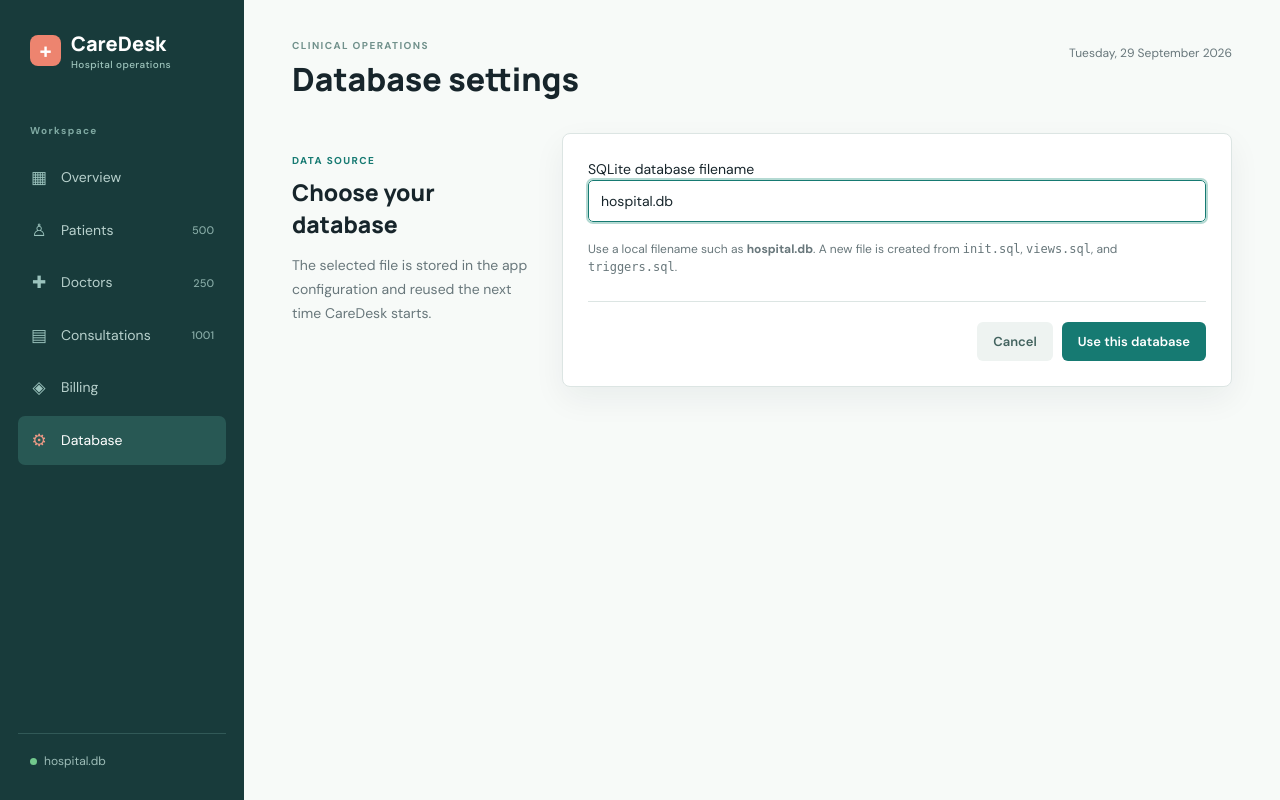
After one commit to termuxBash/HospitalManagement, a Flask app: page /settings/database in a window 1280 px wide. The commit adds this page. Run offline with Flask 3, Linux system fonts and the light colour scheme; data comes from the database, SQL or seed files in the repository.

Commit message:
implement database configuration settings and billing audit features; update SQL scripts and templates

```diff
--- a/app.py
+++ b/app.py
@@ -1,16 +1,35 @@
 from pathlib import Path
 import sqlite3
+import json
 from datetime import datetime
 
 from flask import Flask, flash, g, redirect, render_template, request, url_for
 
 
 BASE_DIR = Path(__file__).resolve().parent
-DATABASE = BASE_DIR / "hospital.db"
+CONFIG_FILE = BASE_DIR / "database_config.json"
+DEFAULT_DATABASE_NAME = "hospital.db"
 
 app = Flask(__name__)
-app.config["DATABASE"] = DATABASE
+app.config["DATABASE"] = BASE_DIR / DEFAULT_DATABASE_NAME
 app.config["SECRET_KEY"] = "hospital-management-local"
+
+
+def read_database_name():
+    try:
+        name = json.loads(CONFIG_FILE.read_text()).get("database_name", DEFAULT_DATABASE_NAME)
+    except (FileNotFoundError, json.JSONDecodeError, AttributeError):
+        name = DEFAULT_DATABASE_NAME
+    path = Path(str(name)).name
+    return path if path.endswith((".db", ".sqlite", ".sqlite3")) else DEFAULT_DATABASE_NAME
+
+
+def set_database_name(name):
+    safe_name = Path(name).name
+    if safe_name != name or not safe_name.endswith((".db", ".sqlite", ".sqlite3")):
+        raise ValueError("Database name must be a local .db, .sqlite, or .sqlite3 file.")
+    CONFIG_FILE.write_text(json.dumps({"database_name": safe_name}, indent=2) + "\n")
+    app.config["DATABASE"] = BASE_DIR / safe_name
 
 
 def get_db():
@@ -29,38 +48,47 @@ def close_db(_error=None):
 
 
 def ensure_database():
-    if DATABASE.exists():
-        db = sqlite3.connect(DATABASE)
-        try:
-            columns = [row[1] for row in db.execute('PRAGMA table_info("MedicineGiven")')]
-            if columns and "ID" not in columns:
-                db.execute('DROP TRIGGER IF EXISTS "MedicineTrigger"')
-                db.execute('DROP TABLE IF EXISTS "MedicineGiven_new"')
-                db.execute('''CREATE TABLE "MedicineGiven_new" (
-                    "ID" INTEGER PRIMARY KEY AUTOINCREMENT,
-                    "PatientID" INTEGER NOT NULL,
-                    "Diagnosis" TEXT,
-                    "Medicine" TEXT,
-                    "DateTime" TEXT NOT NULL DEFAULT CURRENT_TIMESTAMP
-                )''')
-                db.execute('''INSERT INTO "MedicineGiven_new" ("PatientID", "Diagnosis", "Medicine", "DateTime")
-                              SELECT "PatientID", "Diagnosis", "Medicine", "DateTime" FROM "MedicineGiven"''')
-                db.execute('DROP TABLE "MedicineGiven"')
-                db.execute('ALTER TABLE "MedicineGiven_new" RENAME TO "MedicineGiven"')
-                db.execute('''CREATE TRIGGER "MedicineTrigger"
-                              AFTER INSERT ON "Consultation"
-                              FOR EACH ROW
-                              BEGIN
-                                  INSERT INTO "MedicineGiven" ("PatientID", "Diagnosis", "Medicine", "DateTime")
-                                  VALUES (NEW.PatientID, NEW.Diagnosis, NEW.Medicine, NEW.DateTime);
-                              END''')
-                db.commit()
-        finally:
-            db.close()
-        return
-    db = sqlite3.connect(DATABASE)
+    database = app.config["DATABASE"]
+    db = sqlite3.connect(database)
     try:
-        for filename in ("init.sql", "views.sql", "triggers.sql"):
+        db.execute("PRAGMA foreign_keys = ON")
+        existing_tables = {
+            row[0]
+            for row in db.execute(
+                "SELECT name FROM sqlite_master WHERE type = 'table' AND name NOT LIKE 'sqlite_%'"
+            )
+        }
+        columns = [row[1] for row in db.execute('PRAGMA table_info("MedicineGiven")')]
+        if columns and "ID" not in columns:
+            db.execute('DROP TRIGGER IF EXISTS "MedicineTrigger"')
+            db.execute('DROP TABLE IF EXISTS "MedicineGiven_new"')
+            db.execute('''CREATE TABLE "MedicineGiven_new" (
+                "ID" INTEGER PRIMARY KEY AUTOINCREMENT,
+                "PatientID" INTEGER NOT NULL,
+                "Diagnosis" TEXT,
+                "Medicine" TEXT,
+                "DateTime" TEXT NOT NULL DEFAULT CURRENT_TIMESTAMP
+            )''')
+            db.execute('''INSERT INTO "MedicineGiven_new" ("PatientID", "Diagnosis", "Medicine", "DateTime")
+                          SELECT "PatientID", "Diagnosis", "Medicine", "DateTime" FROM "MedicineGiven"''')
+            db.execute('DROP TABLE "MedicineGiven"')
+            db.execute('ALTER TABLE "MedicineGiven_new" RENAME TO "MedicineGiven"')
+        if not existing_tables:
+            db.executescript((BASE_DIR / "init.sql").read_text())
+        elif "BillingAudit" not in existing_tables:
+            db.executescript('''CREATE TABLE "BillingAudit" (
+                "AuditID" INTEGER PRIMARY KEY AUTOINCREMENT,
+                "TransactionID" INTEGER,
+                "Action" TEXT NOT NULL CHECK("Action" IN ('INSERT', 'UPDATE', 'DELETE')),
+                "OldAmount" NUMERIC,
+                "NewAmount" NUMERIC,
+                "OldConsultationID" INTEGER,
+                "NewConsultationID" INTEGER,
+                "OldDoctorID" INTEGER,
+                "NewDoctorID" INTEGER,
+                "ChangedAt" TEXT NOT NULL DEFAULT CURRENT_TIMESTAMP
+            )''')
+        for filename in ("views.sql", "triggers.sql"):
             db.executescript((BASE_DIR / filename).read_text())
         db.commit()
     finally:
@@ -87,8 +115,8 @@ def save_record(query, parameters):
             message = "That email, phone number, or department already exists."
         elif "FOREIGN KEY constraint failed" in message:
             message = "Choose a valid related record before saving."
-        elif "Payment cannot be processed" in message:
-            message = "Billing amounts must be below 10,000."
+        elif "CHECK constraint failed" in message and ("Billing" in message or "Amount" in message):
+            message = "Billing amounts must be greater than zero and below 10,000."
         elif "CHECK constraint failed" in message:
             message = "One of the entered values is outside the allowed range."
         flash(message, "error")
@@ -100,6 +128,7 @@ def save_record(query, parameters):
 def inject_navigation_counts():
     return {
         "now": datetime.now,
+        "database_name": Path(app.config["DATABASE"]).name,
         "nav_counts": {
             "patients": fetch_one('SELECT COUNT(*) AS count FROM "Patient"')["count"],
             "doctors": fetch_one('SELECT COUNT(*) AS count FROM "Doctor"')["count"],
@@ -240,6 +269,26 @@ def new_billing():
     return render_template("billing_form.html", consultations=consultations_list)
 
 
+@app.route("/billing/audit")
+def billing_audit():
+    records = fetch_all('SELECT * FROM "BillingAudit" ORDER BY "AuditID" DESC')
+    return render_template("billing_audit.html", records=records)
+
+
+@app.route("/settings/database", methods=("GET", "POST"))
+def database_settings():
+    if request.method == "POST":
+        try:
+            set_database_name(request.form["database_name"].strip())
+            ensure_database()
+            flash(f"Using database {Path(app.config['DATABASE']).name}.", "success")
+            return redirect(url_for("dashboard"))
+        except (KeyError, ValueError, OSError, sqlite3.Error) as error:
+            flash(str(error), "error")
+    return render_template("database_settings.html", database_name=Path(app.config["DATABASE"]).name)
+
+
+set_database_name(read_database_name())
 ensure_database()
 
 
--- /dev/null
+++ b/database_config.json
@@ -0,0 +1,3 @@
+{
+  "database_name": "hospital.db"
+}
--- a/temp.sql
+++ b/temp.sql
@@ -1,2 +1,2 @@
 INSERT INTO "Consultation" ("PatientID", "DoctorID", "Diagnosis", "Medicine", "TestType")
-        VALUES (20,  12, "Death", "Benzene", 1);
+        VALUES (20, 12, 'Death', 'Benzene', 1);
--- a/templates/base.html
+++ b/templates/base.html
@@ -19,8 +19,9 @@
       <a class="nav-link {% if request.endpoint in ['doctors', 'new_doctor'] %}active{% endif %}" href="{{ url_for('doctors') }}"><span>✚</span>Doctors <b>{{ nav_counts.doctors }}</b></a>
       <a class="nav-link {% if request.endpoint in ['consultations', 'new_consultation'] %}active{% endif %}" href="{{ url_for('consultations') }}"><span>▤</span>Consultations <b>{{ nav_counts.consultations }}</b></a>
       <a class="nav-link {% if request.endpoint in ['billing', 'new_billing'] %}active{% endif %}" href="{{ url_for('billing') }}"><span>◈</span>Billing</a>
+      <a class="nav-link {% if request.endpoint == 'database_settings' %}active{% endif %}" href="{{ url_for('database_settings') }}"><span>⚙</span>Database</a>
     </nav>
-    <div class="sidebar-foot"><span class="status-dot"></span>Database connected</div>
+    <div class="sidebar-foot"><span class="status-dot"></span>{{ database_name }}</div>
   </aside>
   <main class="main-content">
     <header class="topbar"><div><span class="eyebrow">CLINICAL OPERATIONS</span><h1>{% block heading %}Good day{% endblock %}</h1></div><div class="date-stamp">{{ now().strftime('%A, %d %B %Y') }}</div></header>
--- a/templates/billing.html
+++ b/templates/billing.html
@@ -1,2 +1,2 @@
 {% extends 'base.html' %}{% block title %}Billing{% endblock %}{% block heading %}Billing{% endblock %}
-{% block content %}<div class="page-actions"><p class="page-intro">Track consultation charges in one dependable ledger.</p><a class="button" href="{{ url_for('new_billing') }}">+ Record payment</a></div><section class="panel"><div class="table-wrap"><table><thead><tr><th>Transaction</th><th>Patient</th><th>Doctor</th><th>Consultation</th><th>Amount</th><th>Date</th></tr></thead><tbody>{% for r in records %}<tr><td><strong>#{{ r.TransactionID }}</strong></td><td>{{ r.patient or 'Unlinked' }}</td><td>{{ r.doctor or 'Unlinked' }}</td><td>#{{ r.ConsultationID or '—' }}</td><td class="amount">{{ '{:,.2f}'.format(r.Amount) }}</td><td>{{ r.DateTime[:10] }}</td></tr>{% else %}<tr><td colspan="6" class="empty">No billing transactions have been recorded yet.</td></tr>{% endfor %}</tbody></table></div></section>{% endblock %}
+{% block content %}<div class="page-actions"><p class="page-intro">Track consultation charges in one dependable ledger.</p><span><a class="text-link" href="{{ url_for('billing_audit') }}">View change history</a> <a class="button" href="{{ url_for('new_billing') }}">+ Record payment</a></span></div><section class="panel"><div class="table-wrap"><table><thead><tr><th>Transaction</th><th>Patient</th><th>Doctor</th><th>Consultation</th><th>Amount</th><th>Date</th></tr></thead><tbody>{% for r in records %}<tr><td><strong>#{{ r.TransactionID }}</strong></td><td>{{ r.patient or 'Unlinked' }}</td><td>{{ r.doctor or 'Unlinked' }}</td><td>#{{ r.ConsultationID or '—' }}</td><td class="amount">{{ '{:,.2f}'.format(r.Amount) }}</td><td>{{ r.DateTime[:10] }}</td></tr>{% else %}<tr><td colspan="6" class="empty">No billing transactions have been recorded yet.</td></tr>{% endfor %}</tbody></table></div></section>{% endblock %}
--- /dev/null
+++ b/templates/billing_audit.html
@@ -0,0 +1,2 @@
+{% extends 'base.html' %}{% block title %}Billing audit{% endblock %}{% block heading %}Billing change history{% endblock %}
+{% block content %}<div class="page-actions"><p class="page-intro">Every billing insert, update, and delete is recorded by SQLite triggers.</p><a class="button secondary" href="{{ url_for('billing') }}">Back to billing</a></div><section class="panel"><div class="table-wrap"><table><thead><tr><th>Event</th><th>Transaction</th><th>Old amount</th><th>New amount</th><th>Changed at</th></tr></thead><tbody>{% for r in records %}<tr><td><span class="tag">{{ r.Action }}</span></td><td>#{{ r.TransactionID or '—' }}</td><td>{{ r.OldAmount if r.OldAmount is not none else '—' }}</td><td>{{ r.NewAmount if r.NewAmount is not none else '—' }}</td><td>{{ r.ChangedAt }}</td></tr>{% else %}<tr><td colspan="5" class="empty">No billing changes have been recorded yet.</td></tr>{% endfor %}</tbody></table></div></section>{% endblock %}
--- /dev/null
+++ b/templates/database_settings.html
@@ -0,0 +1,4 @@
+{% extends 'base.html' %}{% block title %}Database settings{% endblock %}{% block heading %}Database settings{% endblock %}
+{% block content %}
+<div class="form-layout"><div class="form-note"><p class="eyebrow">DATA SOURCE</p><h2>Choose your database</h2><p>The selected file is stored in the app configuration and reused the next time CareDesk starts.</p></div><form class="panel form-panel" method="post"><label class="setting-label">SQLite database filename<input name="database_name" value="{{ database_name }}" pattern="[^/\\]+\.(db|sqlite|sqlite3)" required autofocus></label><p class="field-hint">Use a local filename such as <strong>hospital.db</strong>. A new file is created from <code>init.sql</code>, <code>views.sql</code>, and <code>triggers.sql</code>.</p><div class="form-actions"><a class="button secondary" href="{{ url_for('dashboard') }}">Cancel</a><button class="button" type="submit">Use this database</button></div></form></div>
+{% endblock %}
```
Also changed, not shown: init.sql (+14 -1 lines), triggers.sql (+41 -9 lines), views.sql (+46 -3 lines), README.md, hospital.db.
